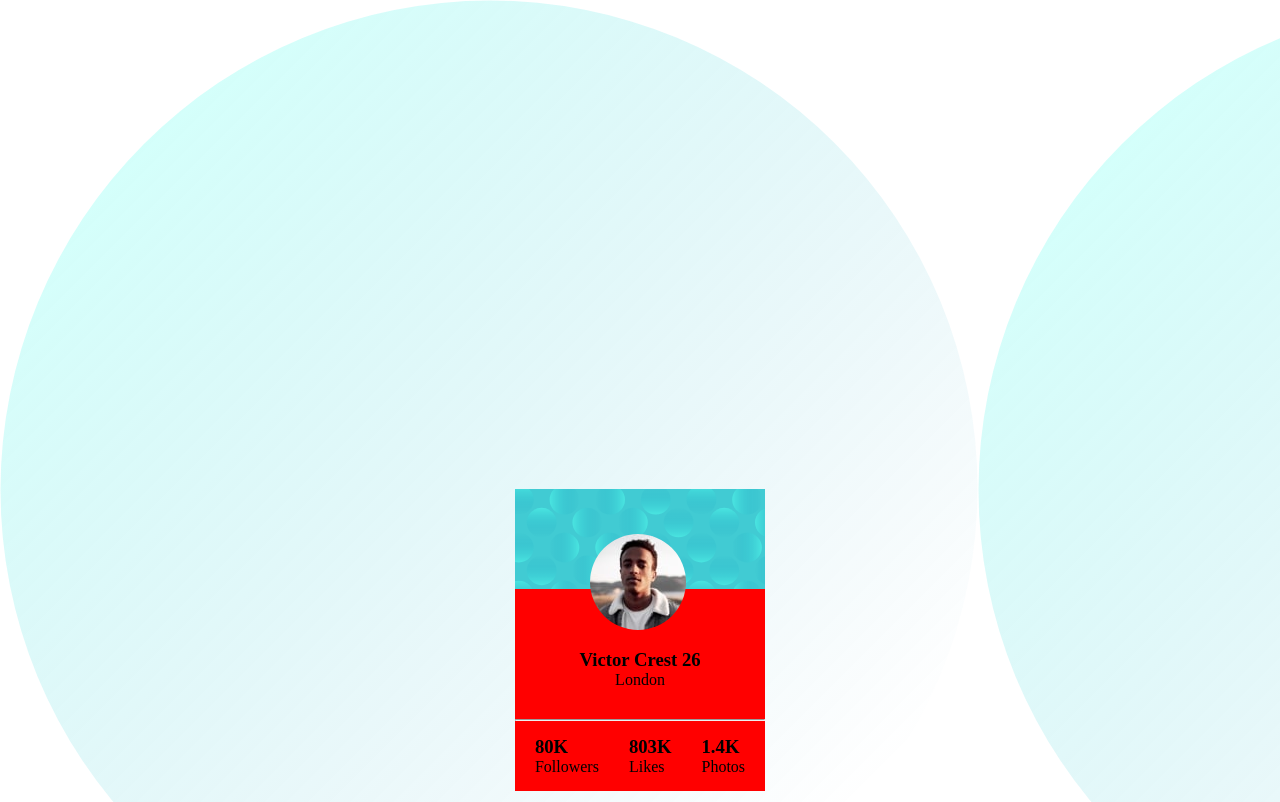
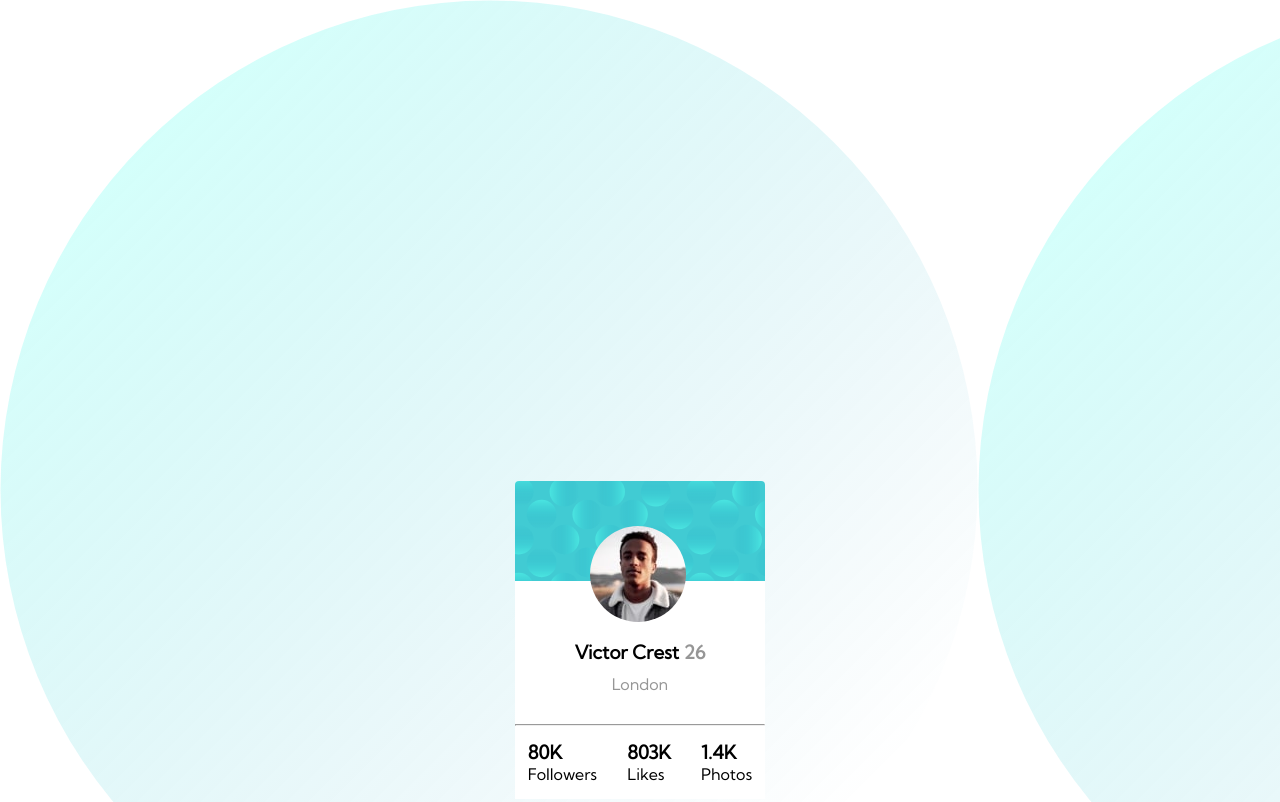
Before and after one commit to Ronandt/Other-codes, a plain HTML site: page frontendmentor/profile-card-component-main/index.html in a window 1280 px wide. Shown: the top 802 px of the page. Drawn offline with Linux system fonts and the light colour scheme.

Commit message:
added changes

```diff
--- a/frontendmentor/profile-card-component-main/index.css
+++ b/frontendmentor/profile-card-component-main/index.css
@@ -1,3 +1,6 @@
+@import url('https://fonts.googleapis.com/css2?family=Kumbh+Sans&display=swap');
+@import url('https://fonts.googleapis.com/css2?family=Kumbh+Sans&display=swap');
+
 * {
   padding: 0;
   margin: 0;
@@ -11,6 +14,7 @@ body {
   display: flex;
   gap: 30px;
   justify-content: center;
+
 }
 
 #flex-parent {
@@ -19,6 +23,7 @@ body {
   align-items: center;
   justify-content: center;
   flex-direction: column;
+  font-family: 'Kumbh Sans'
 }
 #center h3 {
   margin-top: 20px;
@@ -28,6 +33,10 @@ body {
   width: 250px;
  margin-top: 60px;
 
+}
+
+#t {
+  margin-bottom: 10px;
 }
 
 #flex-container div {
@@ -44,6 +53,8 @@ p {
   background-image: url("./images/bg-pattern-card.svg");
   height: 100px;
   width: 250px;
+  border-top-right-radius: 4px;
+  border-top-left-radius: 4px;
 }
 
 img {
@@ -52,3 +63,7 @@ img {
   left: 75px;
   top: 45px;
 }
+
+span {
+  color: hsl(0, 0%, 59%);
+}
--- a/frontendmentor/profile-card-component-main/index.html
+++ b/frontendmentor/profile-card-component-main/index.html
@@ -32,10 +32,10 @@
 
 
       </div>
-      <div style="background-color: red;">
+      <div style="background-color: white;">
         <div id="center">
-          <h3 id="t">Victor Crest 26</h3>
-          <p>London</p>
+          <h3 id="t">Victor Crest <span>26</span></h3>
+          <p><span>London</span></p>
         </div>
         <hr />
         <div id="flex-container">
```
